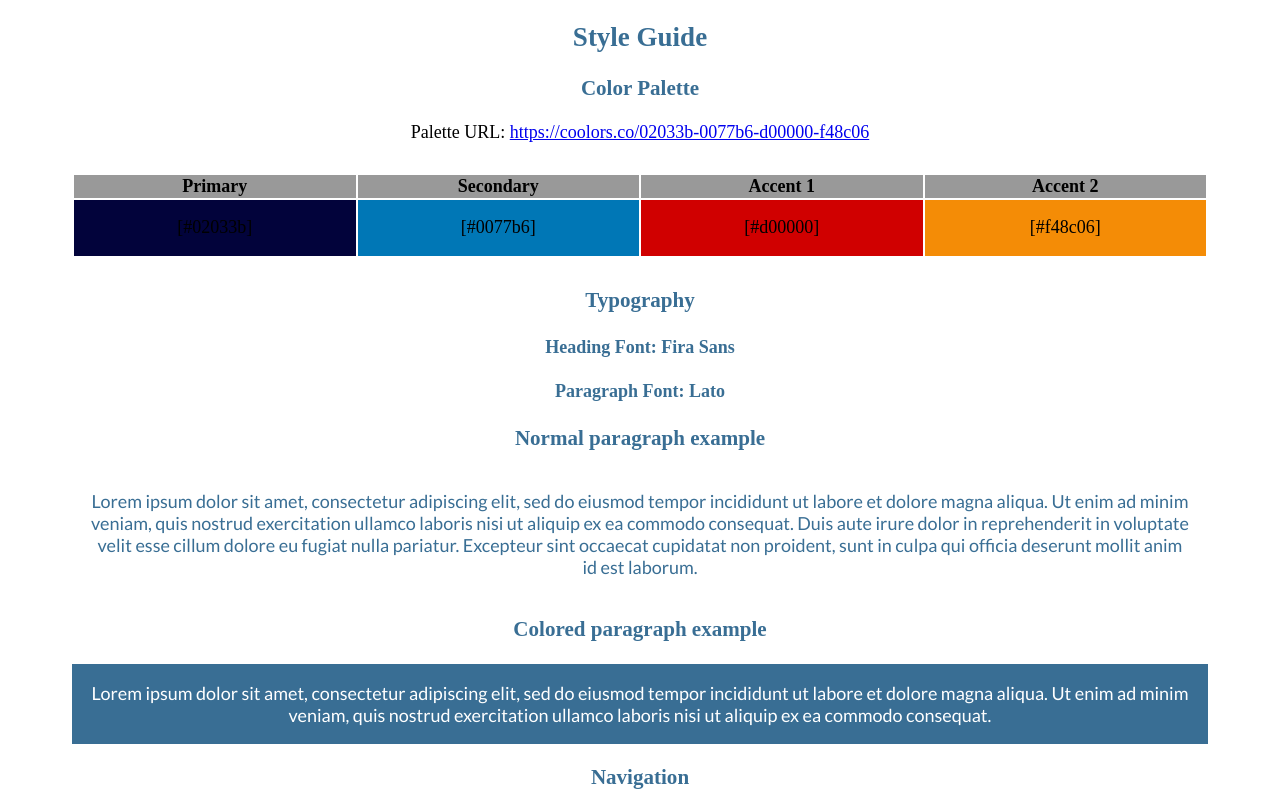
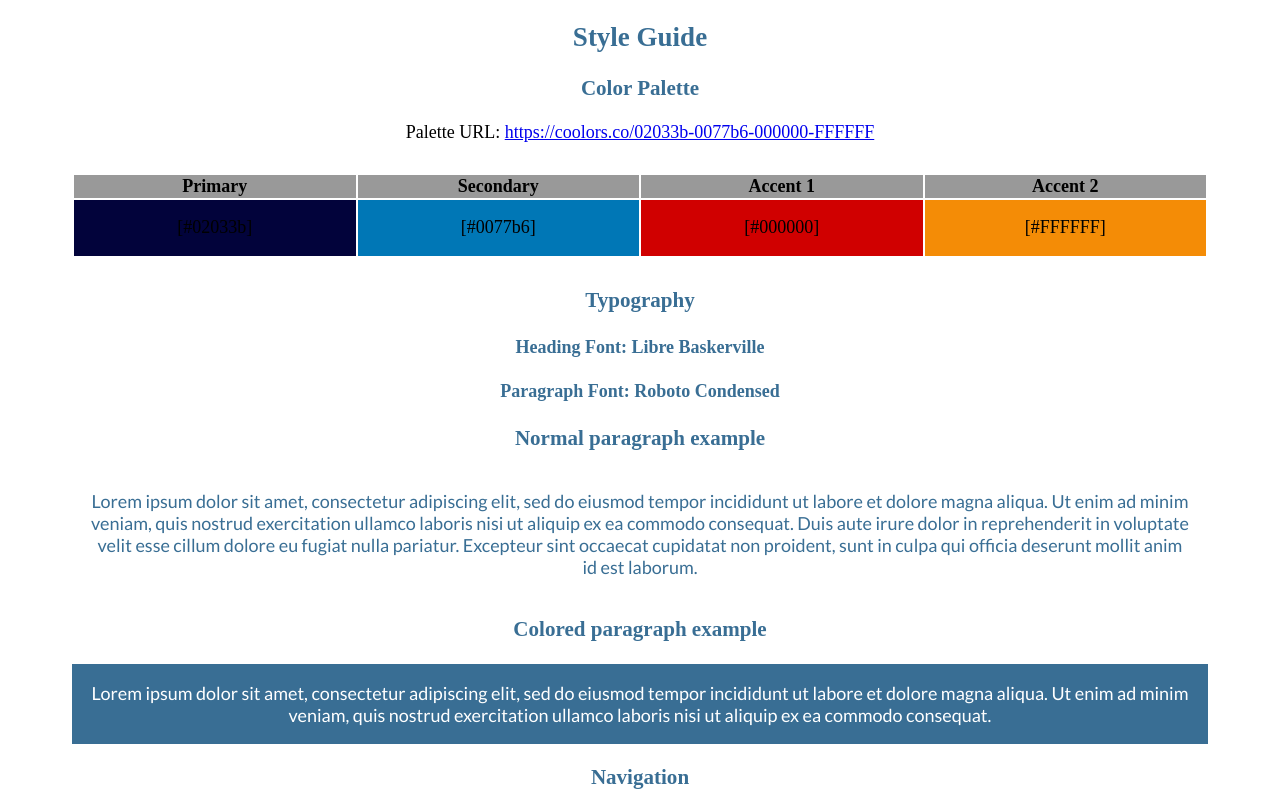
Before and after one commit to OMoncada/mobile_at_home.github.io, a plain HTML site: page site-plan.html in a window 1280 px wide. Shown: the part 1700-2508 px from the top of the page. Drawn offline with Linux system fonts and the light colour scheme; a web font is replaced by a local one.

Commit message:
Update site-plan.html

```diff
--- a/site-plan.html
+++ b/site-plan.html
@@ -54,13 +54,13 @@
       <!--  The colors you choose for a website are one of the most important decisions you will make. Follow the instructions on the activity in iLearn then return and replace the color codes below with the hex color codes (the 6 digit numbers that show at the bottom of each color) for the colors you have chosen below.  You should have at least 2 colors but do not have to fill in all 4 if you do not need them.  -->
 
       <!-- Copy and paste the URL to your finished palette below Make sure to paste it into both spots -->
-      Palette URL: <a href="https://coolors.co/02033b-0077b6-d00000-f48c06" target="_blank">https://coolors.co/02033b-0077b6-d00000-f48c06</a>
+      Palette URL: <a href="https://coolors.co/02033b-0077b6-000000-FFFFFF" target="_blank">https://coolors.co/02033b-0077b6-000000-FFFFFF</a>
 
 
       <table class="colors">
         <tr><th>Primary</th><th>Secondary</th><th>Accent 1</th><th>Accent 2</th></tr>
         <!-- Replace the numbers in the boxes below with your hex color codes. Then switch to the site-plan.css file and change your colors there as well. -->
-        <tr><td class="primary">[#02033b]</td><td class="secondary">[#0077b6]</td><td class="accent1">[#d00000]</td><td class="accent2">[#f48c06]</td></tr>
+        <tr><td class="primary">[#02033b]</td><td class="secondary">[#0077b6]</td><td class="accent1">[#000000]</td><td class="accent2">[#FFFFFF]</td></tr>
       </table>
 
       <!-- ------------------------Step 9------------------------------ -->
@@ -71,10 +71,10 @@
       <!-- Choose a font for your paragraphs (body copy) and headlines. What font(s) have you chosen? Why did you choose what you did?  Make sure to review the list of web safe fonts at W3Schools.org as a starting point.  Think also about which of your colors above you might use for background and font colors. -->
 
       <h4>
-        Heading Font: Fira Sans  <!-- change this -->
+        Heading Font: Libre Baskerville  <!-- change this -->
       </h4>
       <h4>
-        Paragraph Font: Lato <!-- change this -->
+        Paragraph Font: Roboto Condensed <!-- change this -->
       </h4>
       <h3>
         Normal paragraph example
```
